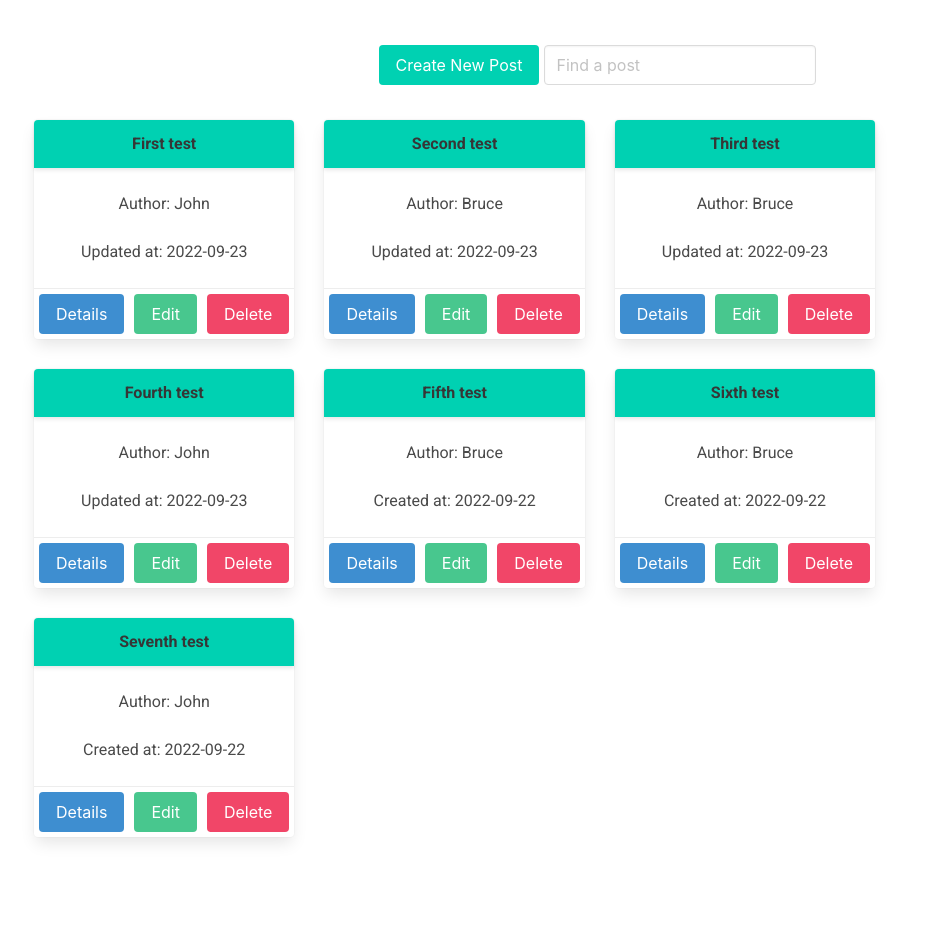
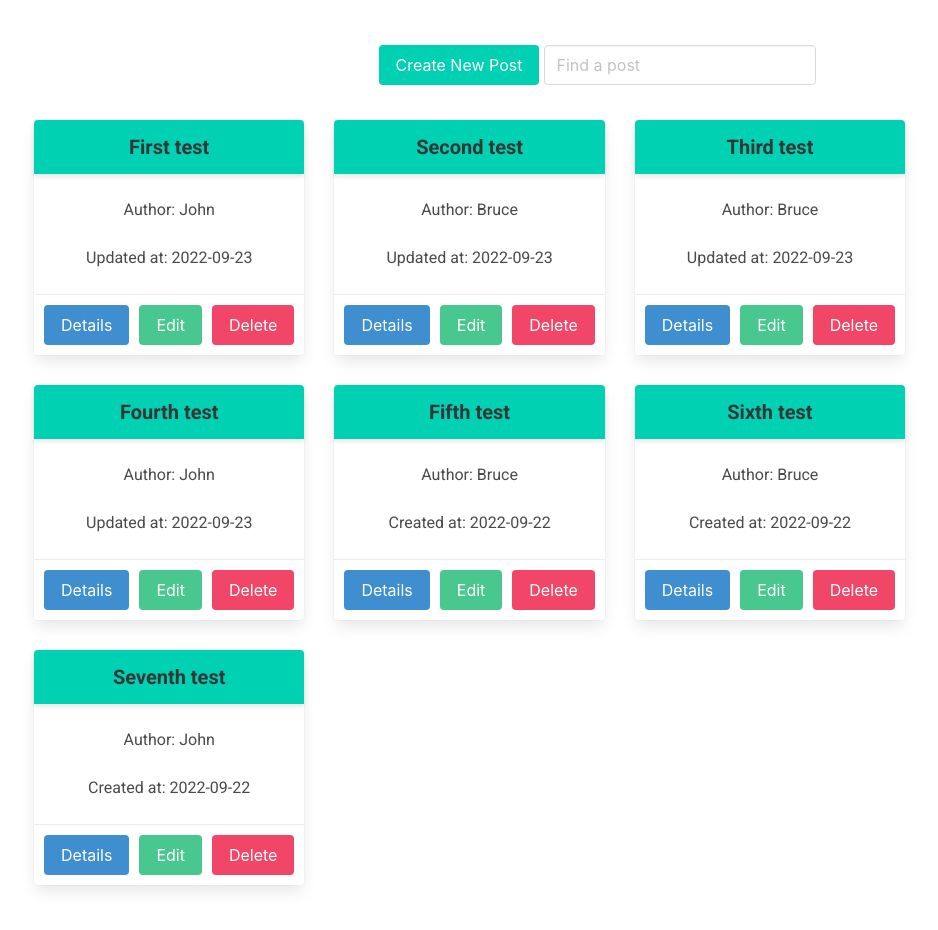
Before and after one commit to VaidasMakstutis/vue-post-task-app, a Vue app: page /#/ in a window 1280 px wide. Shown: the top 930 px of the page, without its empty margins (45-983 px from the left). Before the commit the page ends 892 px from the top, so only its background shows below. Built offline with nearby package versions, Linux system fonts and the light colour scheme; data requests are answered from the project's data file.

Commit message:
Padding for cardFooter & font-size for cardHeader

```diff
--- a/src/views/postCard.vue
+++ b/src/views/postCard.vue
@@ -43,12 +43,16 @@ export default {
 }
 .card-header {
   background-color: #00d1b2;
+  font-size: 20px;
 }
 .card-header-title {
   display: flex;
   justify-content: center;
   align-items: center;
 }
+.card-footer {
+  padding: 5px;
+}
 button {
   margin: 5px;
 }
```
